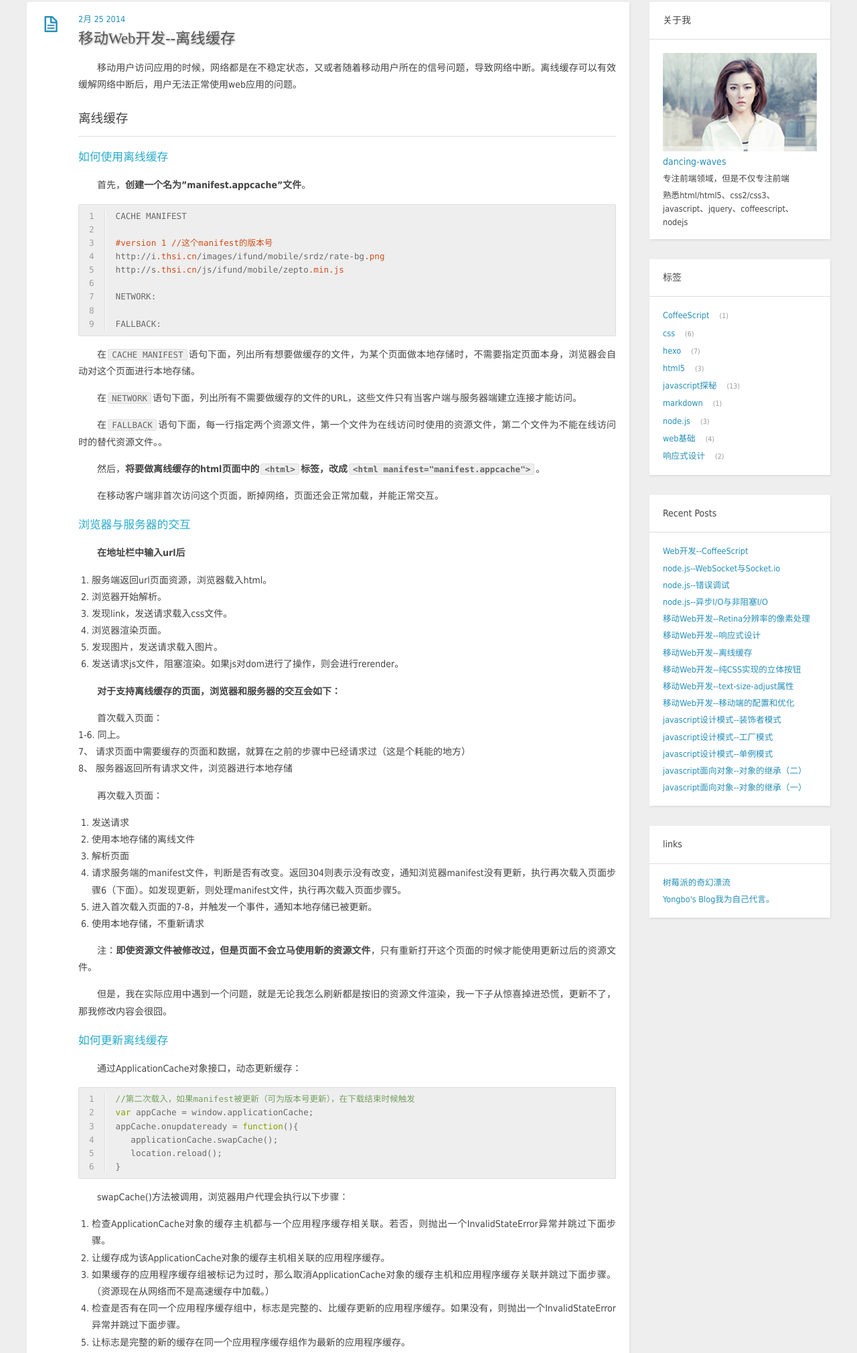
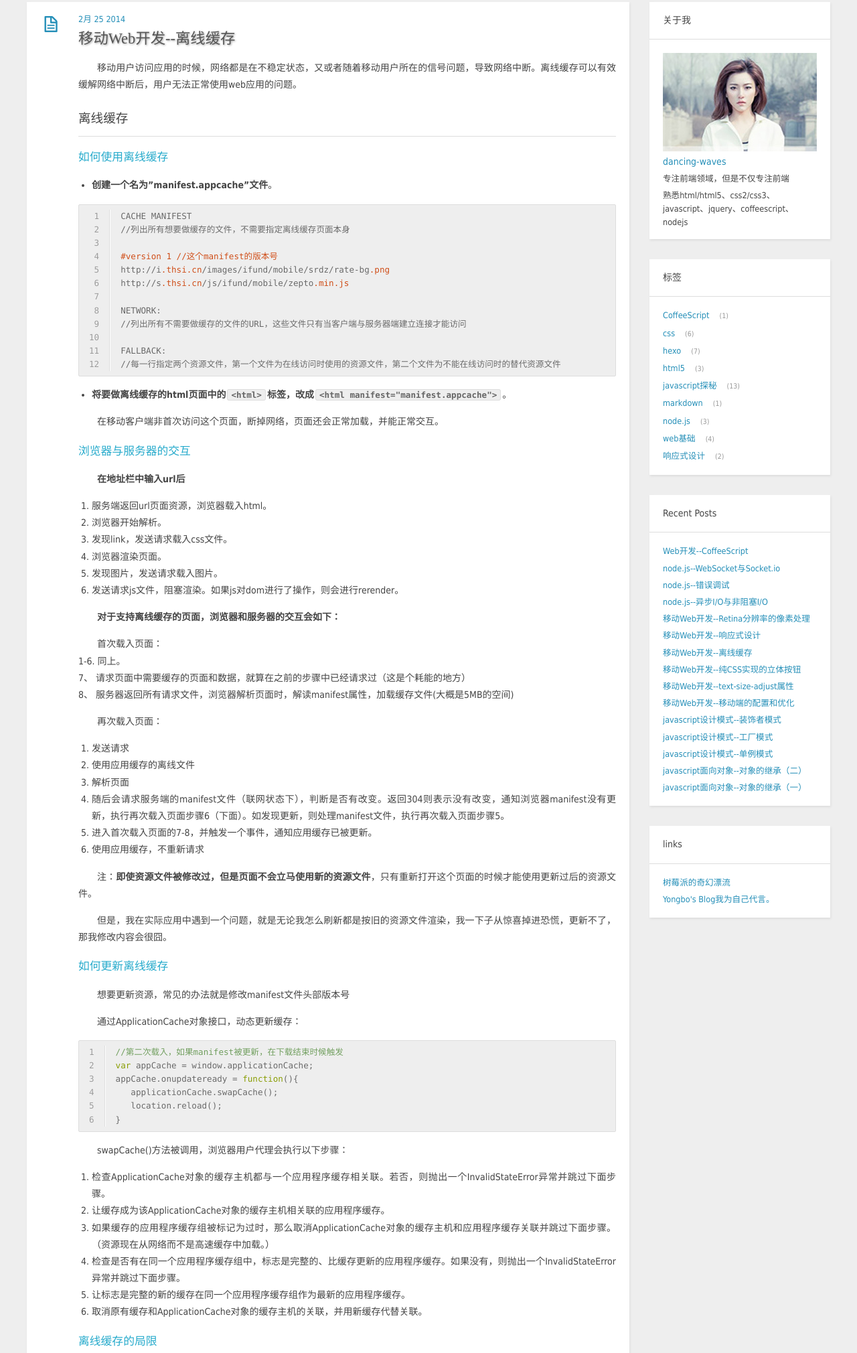
Before and after one commit to susubanana/susubanana.github.io, a plain HTML site: page 2014/02/25/mobile-web-6/index.html in a window 1280 px wide. Shown: the part 152-2172 px from the top of the page at 67% size. Drawn offline with nearby package versions, Linux system fonts and the light colour scheme.

Commit message:
Site updated: 2014-06-04 18:41:04

```diff
--- a/2014/02/25/mobile-web-6/index.html
+++ b/2014/02/25/mobile-web-6/index.html
@@ -9,7 +9,9 @@
   <meta name="description" content="移动用户访问应用的时候，网络都是在不稳定状态，又或者随着移动用户所在的信号问题，导致网络中断。离线缓存可以有效缓解网络中断后，用户无法正常使用web应用的问题。
 离线缓存
 如何使用离线缓存
-首先，创建一个名为”manifest.appcache”文件。
+
+创建一个名为”manifest.appcache”文件。
+
 1
 2
 3
@@ -19,18 +21,21 @@
 7
 8
 9
+10
+11
+12
 CACHE MANIFEST
+//列出所有想要做缓存的文件，不需要指定离线缓存页面本身
 
 #version 1 //这个manifest的版本号
 http://i.thsi.cn/images/ifund/mobile/srdz/rate-bg.png
 http://s.thsi.cn/js/ifund/mobile/zepto.min.js
 
 NETWORK:
+//列出所有不需要做缓存的文件的URL，这些文件只有当客户端与服务器端建立连接才能访问
 
 FALLBACK:
-
-
-在CACHE MANIFEST语句下面，列出所有想要做缓存的文件，为某个页面做本地存储时，不需要指定页面本身，浏览器会自动对这个页面进行本地存储。">
+//每一行指定两个资源文件，第一个文件为在线访问时使用的资源文件，第二个文件为不能在线访问时的替代资源文件">
 
 
   <meta name="viewport" content="width=device-width, initial-scale=1, maximum-scale=1">
@@ -154,7 +159,9 @@ FALLBACK:
         <p>移动用户访问应用的时候，网络都是在不稳定状态，又或者随着移动用户所在的信号问题，导致网络中断。离线缓存可以有效缓解网络中断后，用户无法正常使用web应用的问题。</p>
 <h2 id="离线缓存">离线缓存</h2>
 <h3 id="如何使用离线缓存">如何使用离线缓存</h3>
-<p>首先，<strong>创建一个名为”manifest.appcache”文件</strong>。</p>
+<ul>
+<li><strong>创建一个名为”manifest.appcache”文件</strong>。</li>
+</ul>
 <figure class="highlight sh"><table><tr><td class="gutter"><pre>1
 2
 3
@@ -164,21 +171,28 @@ FALLBACK:
 7
 8
 9
+10
+11
+12
 </pre></td><td class="code"><pre>CACHE MANIFEST
+//列出所有想要做缓存的文件，不需要指定离线缓存页面本身
 
 <span class="preprocessor">#version 1 //这个manifest的版本号</span>
 <span class="label">http:</span>//i<span class="preprocessor">.thsi</span><span class="preprocessor">.cn</span>/images/ifund/mobile/srdz/rate-bg<span class="preprocessor">.png</span>
 <span class="label">http:</span>//s<span class="preprocessor">.thsi</span><span class="preprocessor">.cn</span>/js/ifund/mobile/zepto<span class="preprocessor">.min</span><span class="preprocessor">.js</span>
 
 <span class="label">NETWORK:</span>
+//列出所有不需要做缓存的文件的URL，这些文件只有当客户端与服务器端建立连接才能访问
 
 <span class="label">FALLBACK:</span>
+//每一行指定两个资源文件，第一个文件为在线访问时使用的资源文件，第二个文件为不能在线访问时的替代资源文件
 </pre></td></tr></table></figure>
 
-<p>在<code>CACHE MANIFEST</code>语句下面，列出所有想要做缓存的文件，为某个页面做本地存储时，不需要指定页面本身，浏览器会自动对这个页面进行本地存储。<br><a id="more"></a></p>
-<p>在<code>NETWORK</code>语句下面，列出所有不需要做缓存的文件的URL，这些文件只有当客户端与服务器端建立连接才能访问。</p>
-<p>在<code>FALLBACK</code>语句下面，每一行指定两个资源文件，第一个文件为在线访问时使用的资源文件，第二个文件为不能在线访问时的替代资源文件。。</p>
-<p>然后，<strong>将要做离线缓存的html页面中的<code>&lt;html&gt;</code>标签，改成<code>&lt;html manifest=&quot;manifest.appcache&quot;&gt;</code></strong>。</p>
+<a id="more"></a>
+
+<ul>
+<li><strong>将要做离线缓存的html页面中的<code>&lt;html&gt;</code>标签，改成<code>&lt;html manifest=&quot;manifest.appcache&quot;&gt;</code></strong>。</li>
+</ul>
 <p>在移动客户端非首次访问这个页面，断掉网络，页面还会正常加载，并能正常交互。</p>
 <h3 id="浏览器与服务器的交互">浏览器与服务器的交互</h3>
 <p><strong>在地址栏中输入url后</strong></p>
@@ -191,19 +205,20 @@ FALLBACK:
 <li>发送请求js文件，阻塞渲染。如果js对dom进行了操作，则会进行rerender。</li>
 </ol>
 <p><strong>对于支持离线缓存的页面，浏览器和服务器的交互会如下：</strong></p>
-<p>首次载入页面：<br> 1-6. 同上。<br> 7、 请求页面中需要缓存的页面和数据，就算在之前的步骤中已经请求过（这是个耗能的地方）<br> 8、 服务器返回所有请求文件，浏览器进行本地存储</p>
+<p>首次载入页面：<br> 1-6. 同上。<br> 7、 请求页面中需要缓存的页面和数据，就算在之前的步骤中已经请求过（这是个耗能的地方）<br> 8、 服务器返回所有请求文件，浏览器解析页面时，解读manifest属性，加载缓存文件(大概是5MB的空间)</p>
 <p>再次载入页面：</p>
 <ol>
 <li>发送请求</li>
-<li>使用本地存储的离线文件</li>
+<li>使用应用缓存的离线文件</li>
 <li>解析页面</li>
-<li>请求服务端的manifest文件，判断是否有改变。返回304则表示没有改变，通知浏览器manifest没有更新，执行再次载入页面步骤6（下面）。如发现更新，则处理manifest文件，执行再次载入页面步骤5。</li>
-<li>进入首次载入页面的7-8，并触发一个事件，通知本地存储已被更新。</li>
-<li>使用本地存储，不重新请求</li>
+<li>随后会请求服务端的manifest文件（联网状态下），判断是否有改变。返回304则表示没有改变，通知浏览器manifest没有更新，执行再次载入页面步骤6（下面）。如发现更新，则处理manifest文件，执行再次载入页面步骤5。</li>
+<li>进入首次载入页面的7-8，并触发一个事件，通知应用缓存已被更新。</li>
+<li>使用应用缓存，不重新请求</li>
 </ol>
 <p>注：<strong>即使资源文件被修改过，但是页面不会立马使用新的资源文件</strong>，只有重新打开这个页面的时候才能使用更新过后的资源文件。</p>
 <p>但是，我在实际应用中遇到一个问题，就是无论我怎么刷新都是按旧的资源文件渲染，我一下子从惊喜掉进恐慌，更新不了，那我修改内容会很囧。</p>
 <h3 id="如何更新离线缓存">如何更新离线缓存</h3>
+<p>想要更新资源，常见的办法就是修改manifest文件头部版本号</p>
 <p>通过ApplicationCache对象接口，动态更新缓存：</p>
 <figure class="highlight sh"><table><tr><td class="gutter"><pre>1
 2
@@ -211,7 +226,7 @@ FALLBACK:
 4
 5
 6
-</pre></td><td class="code"><pre><span class="comment">//第二次载入，如果manifest被更新（可为版本号更新），在下载结束时候触发</span>
+</pre></td><td class="code"><pre><span class="comment">//第二次载入，如果manifest被更新，在下载结束时候触发</span>
 <span class="keyword">var</span> appCache = window.applicationCache;
 appCache.onupdateready = <span class="function"><span class="keyword">function</span><span class="params">()</span>{</span>
    applicationCache.swapCache();
@@ -228,7 +243,7 @@ appCache.onupdateready = <span class="function"><span class="keyword">function</
 <li>让标志是完整的新的缓存在同一个应用程序缓存组作为最新的应用程序缓存。</li>
 <li>取消原有缓存和ApplicationCache对象的缓存主机的关联，并用新缓存代替关联。</li>
 </ol>
-<h3 id="离线缓存的缺点">离线缓存的缺点</h3>
+<h3 id="离线缓存的局限">离线缓存的局限</h3>
 <ol>
 <li>hz/?newcode=2011081194和hz/?newcode=2011100312被存储成了两个html不同的页面，想想当用户浏览了多个不同页面，浏览器就缓存了多个没有意义的页面。</li>
 <li>进行离线储存时会再次下载一次对应的数据，意思就是说，第一次访问时，使用了离线储存技术的页面加载时所消耗的时间比没有使用这个技术的页面要多，而且耗的流量更大。</li>
```
Also changed, not shown: page/2/index.html (+10 -2 lines).
